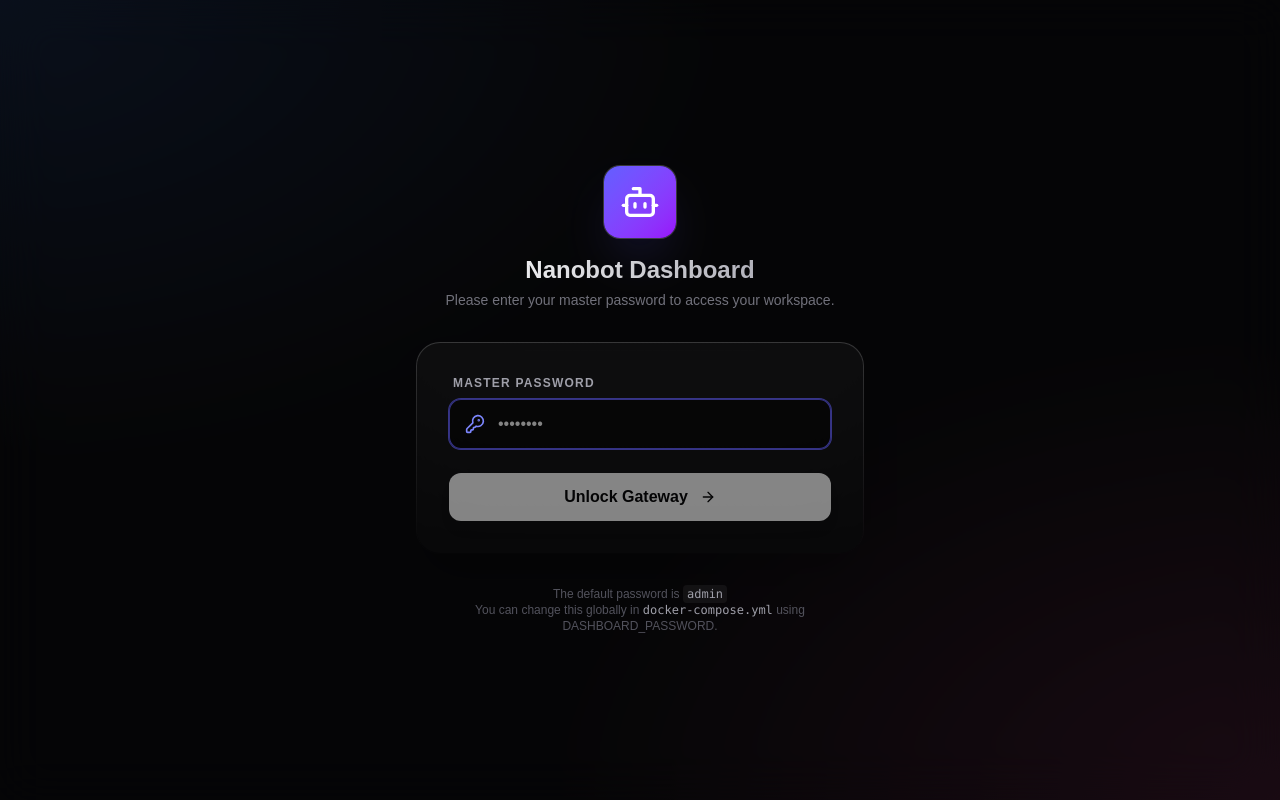
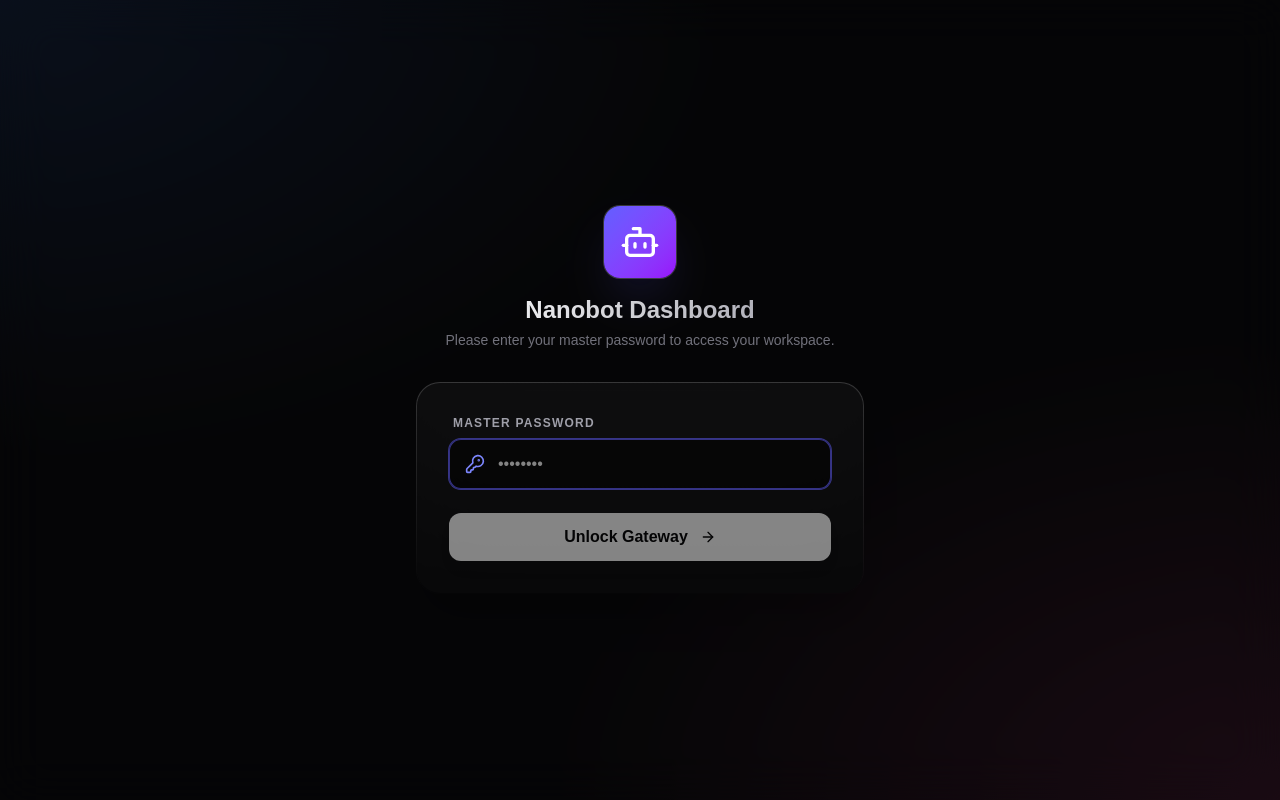
Before and after one commit to 3L1AS/NanobotWeb, a Next.js app: page /login in a window 1280 px wide. Built offline with nearby package versions, Linux system fonts and the light colour scheme.

Commit message:
style(login): Remove default password helper text

```diff
--- a/app/login/page.tsx
+++ b/app/login/page.tsx
@@ -97,10 +97,6 @@ export default function LoginPage() {
                     </div>
                 </div>
 
-                <p className="text-center text-xs text-zinc-600 mt-8">
-                    The default password is <code className="text-zinc-400 px-1 py-0.5 bg-white/5 rounded">admin</code><br />
-                    You can change this globally in <code className="text-zinc-400">docker-compose.yml</code> using DASHBOARD_PASSWORD.
-                </p>
 
             </div>
         </div>
```
